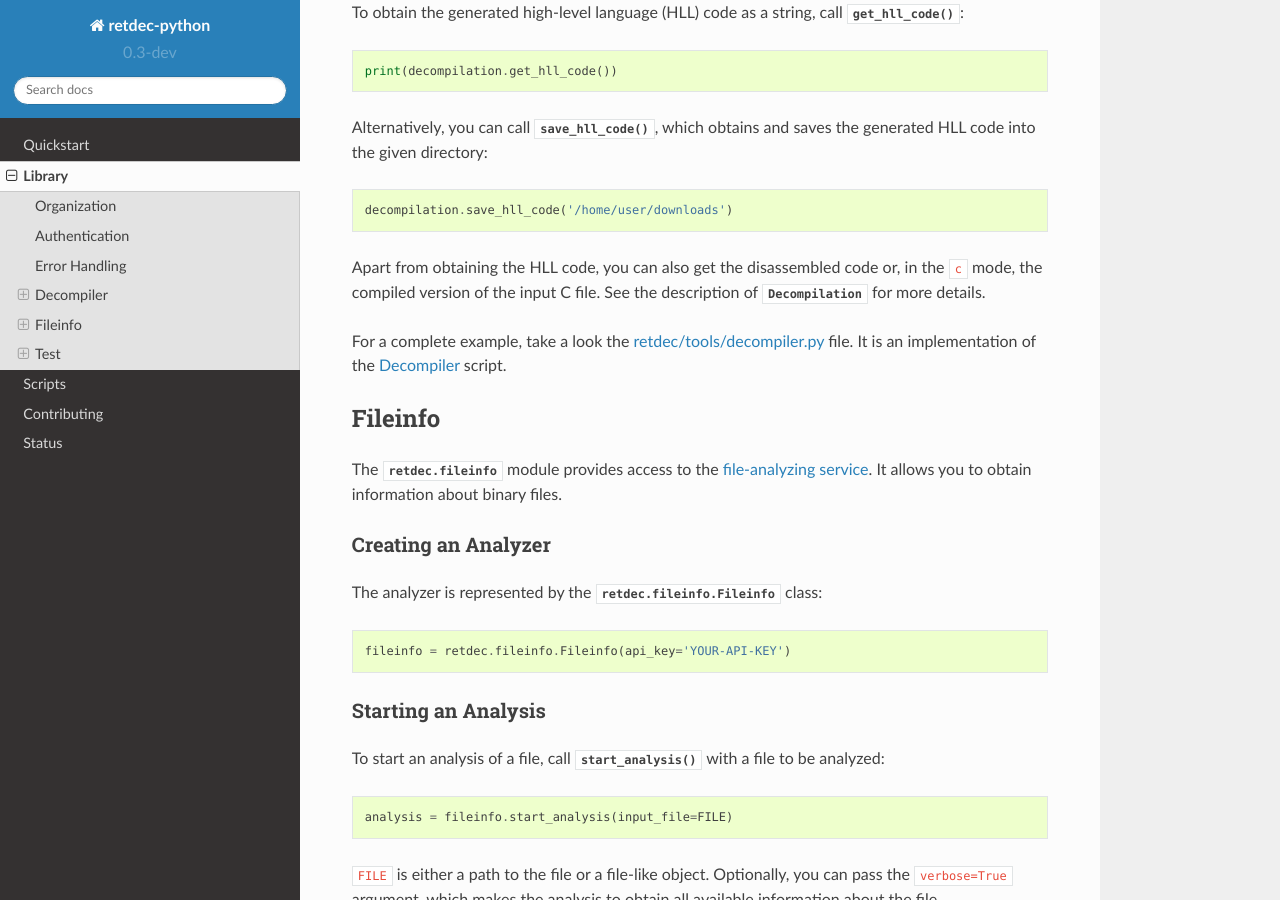
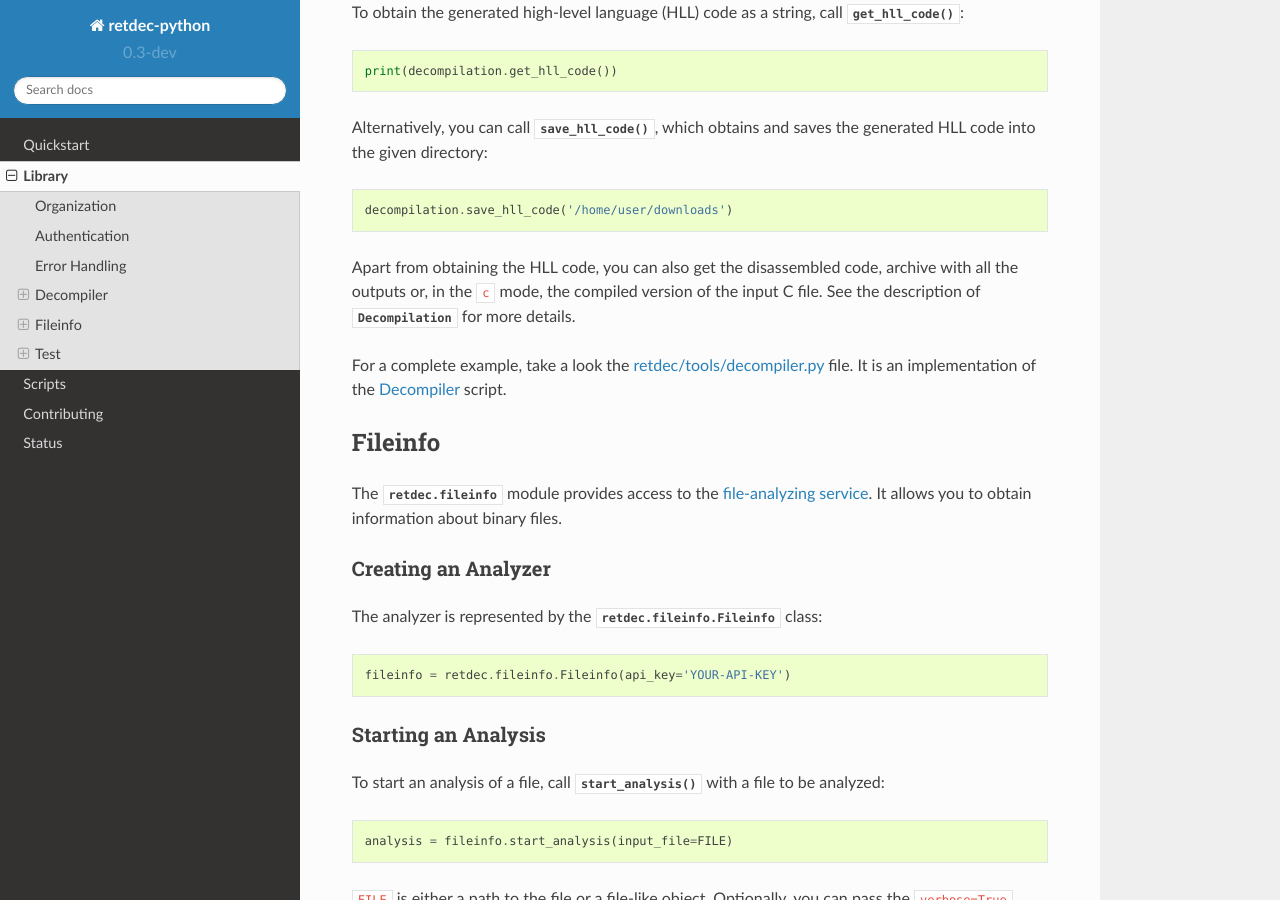
Before and after one commit to s3rvac/retdec-python, a Sphinx documentation site: the page built from docs/library.rst, in a window 1280 px wide and 900 px high, scrolled down 2201 px. Built offline with Sphinx 7.4.7 and the Read the Docs theme 2.0.0, drawn with Linux system fonts in a browser that asks for light colours.

Commit message:
Mention that one can also download an archive with all outputs in the docs.

```diff
--- a/docs/library.rst
+++ b/docs/library.rst
@@ -109,7 +109,7 @@ Alternatively, you can call :func:`~retdec.decompilation.Decompilation.save_hll_
 
     decompilation.save_hll_code('/home/user/downloads')
 
-Apart from obtaining the HLL code, you can also get the disassembled code or, in the ``c`` mode, the compiled version of the input C file. See the description of :class:`~retdec.decompilation.Decompilation` for more details.
+Apart from obtaining the HLL code, you can also get the disassembled code, archive with all the outputs or, in the ``c`` mode, the compiled version of the input C file. See the description of :class:`~retdec.decompilation.Decompilation` for more details.
 
 For a complete example, take a look the `retdec/tools/decompiler.py <https://github.com/s3rvac/retdec-python/blob/master/retdec/tools/decompiler.py>`_ file. It is an implementation of the :ref:`decompiler` script.
 
```
